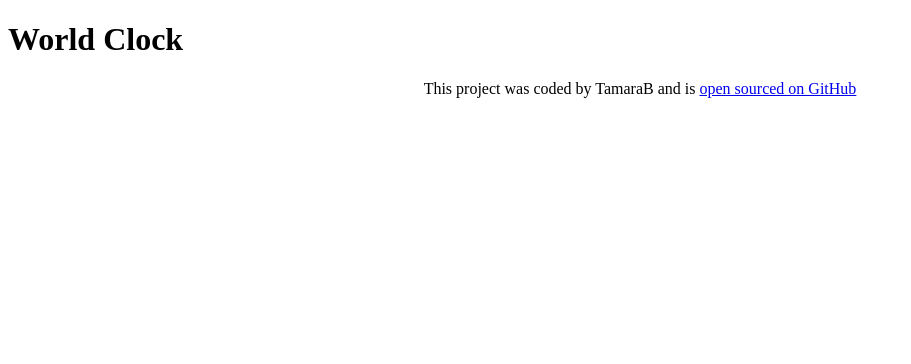
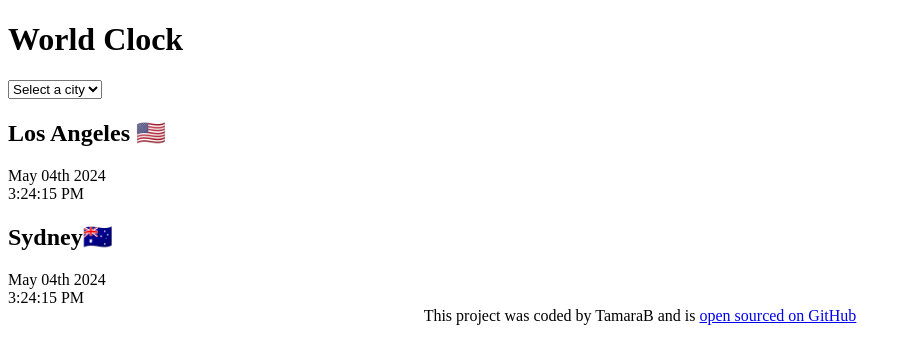
Before and after one commit to tajche77/Project_World_Clock, a plain HTML site: page index.html in a window 1280 px wide. Shown: the whole page, without its empty margins (0-911 px from the left). Drawn offline with Linux system fonts and the light colour scheme.

Commit message:
added basic html

```diff
--- a/index.html
+++ b/index.html
@@ -7,7 +7,25 @@
     <title>World Clock</title>
   </head>
   <body>
-    <h1>World Clock</h1>
+    <div class="container">
+      <h1>World Clock</h1>
+      <select>
+        <option value="">Select a city</option>
+        <option value="">London</option>
+        <option value="">New York</option>
+        <option value="">Valencia</option>
+      </select>
+      <div class="city">
+        <h2>Los Angeles 🇺🇸</h2>
+        <div class="date">May 04th 2024</div>
+        <div class="time">3:24:15 PM</div>
+      </div>
+      <div class="city">
+        <h2>Sydney🇦🇺</h2>
+        <div class="date">May 04th 2024</div>
+        <div class="time">3:24:15 PM</div>
+      </div>
+    </div>
     <footer>
       This project was coded by TamaraB and is
       <a href="https://github.com/tajche77/Project_World_Clock" t arget="_blank"
```
